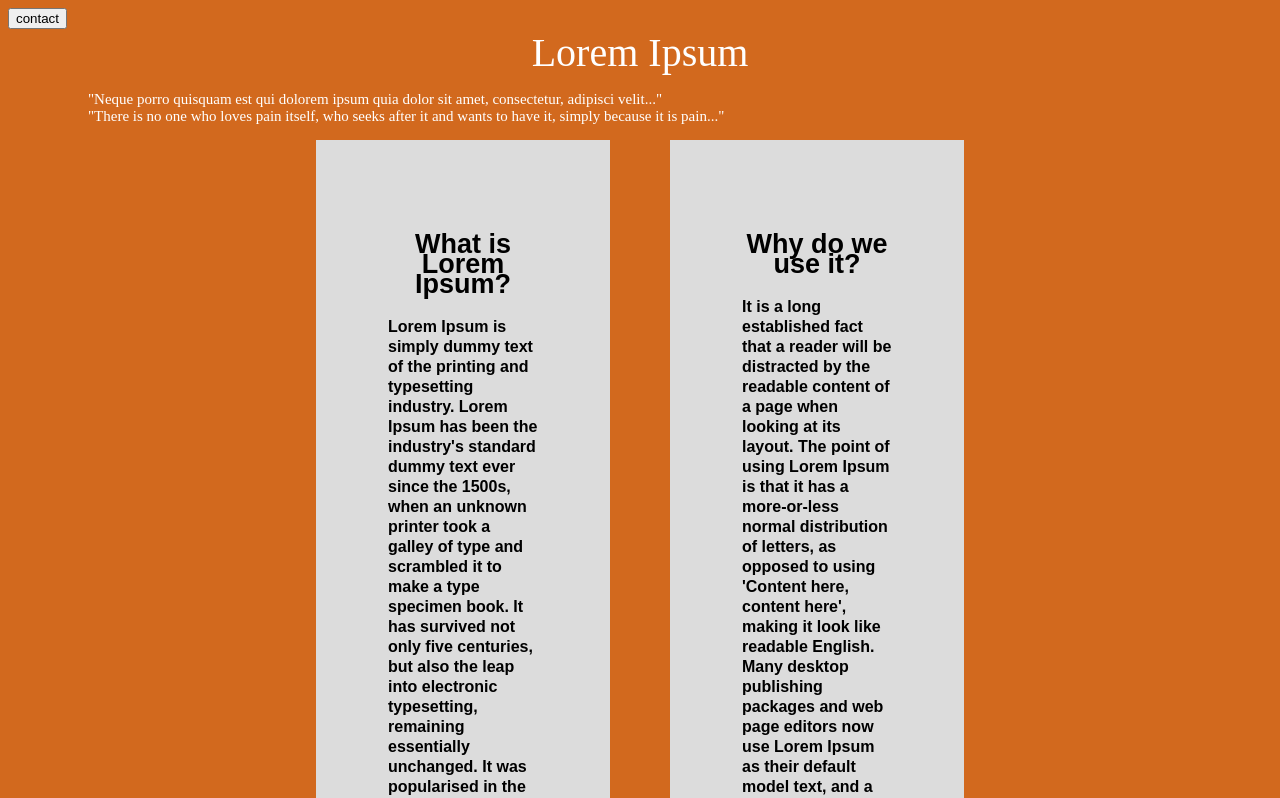
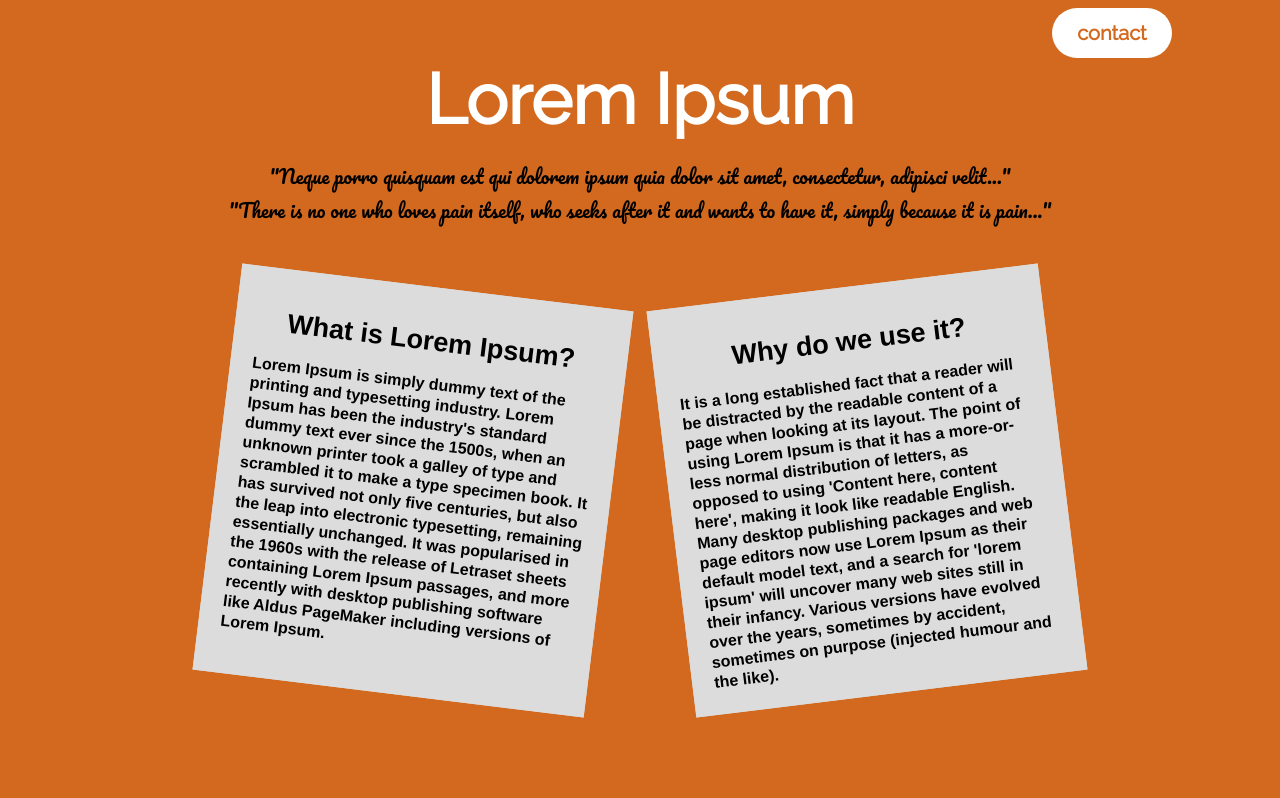
Before and after one commit to anudeepayilalath/Lorem-Ipsum, a plain HTML site: page index.html in a window 1280 px wide. Shown: the top 798 px of the page. Drawn offline with Linux system fonts and the light colour scheme.

Commit message:
modifi2nd

```diff
--- a/style.css
+++ b/style.css
@@ -2,10 +2,35 @@
     body{background-color:chocolate;
 
     }
+    nav{width:100%;
+      height:30px;
+
+  margin-bottom:20px;
+
+  }
+
+
+
+    button{float:right;
+    width:120px;
+  height:50px;
+  margin-right:100px;
+background-color:white;
+border:none;
+font-size: 20px;
+font-weight:bold;
+font-family:'Raleway', sans-serif;
+color:chocolate;
+border-radius:30px;
+
+}
     header{
-    font-size:40px;
+      font-family: 'Raleway', sans-serif;
+
+    font-size:70px;
 
     text-align:center;
+    font-weight: 800;
       color:white;
 
 
@@ -15,11 +40,15 @@
 
       font-size:27px;
 
-    text-align:center;}
-    article{width:150px;
+    text-align:center;
+
+  }
+
+
+    #firstarti{width:350px;
       font-family:arial;
     background-color:gainsboro;
-      padding:70px;
+      padding:20px;
 
 
       line-height:20px;
@@ -27,10 +56,33 @@
       font-weight:bold;
       margin-left:30px;
       margin-right:30px;
+      margin-top: 40px;
 
-    border:gainsboro solid 2px;}
-    p{font-size:15px;
-      color:white;
+    border:gainsboro solid 2px;
+    transform:rotate(7deg);
+
+  }
+  #secondarti{width:350px;
+    font-family:arial;
+  background-color:gainsboro;
+    padding:20px;
+
+
+    line-height:20px;
+    font-size:16px;
+    font-weight:bold;
+    margin-left:30px;
+    margin-right:30px;
+    margin-top: 40px;
+
+  border:gainsboro solid 2px;
+  transform:rotate(-7deg);
+
+}
+    p{font-family:'Pacifico', cursive;
+      font-size:19px;
+      color:black;
+      text-align:center;
 
        margin-left:80px;
       margin-right:80px;}
```
